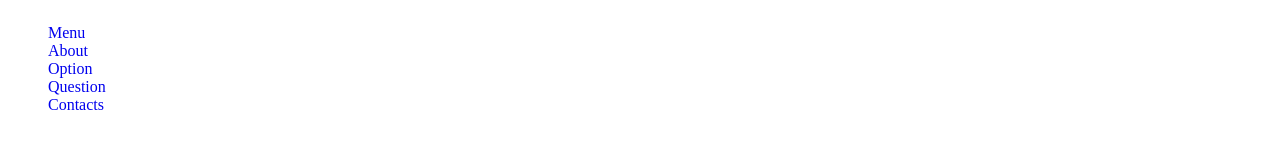
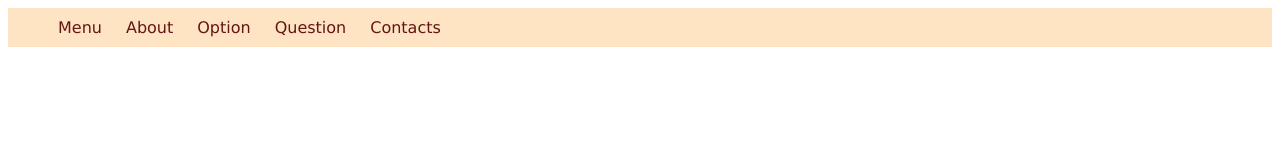
Before and after one commit to Zhumakadyrova/21.11.22, a plain HTML site: page index.html in a window 1280 px wide. Drawn offline with Linux system fonts and the light colour scheme.

Commit message:
some changes in navigation

```diff
--- a/style.css
+++ b/style.css
@@ -1,11 +1,25 @@
 *{
   box-sizing: border-box;
 }
-nav ul{
+nav{
+  background-color: bisque;
+}
+nav ul li{
   list-style-type: none;
-  display: inline-block;
+  display:inline-flex;
+  justify-content: space-between;
+
 }
 nav a{
   text-decoration: none;
-
+  margin: 10px;
+  font-family: Verdana, Geneva, Tahoma, sans-serif;
+  color: rgb(100, 21, 21);
+  font-weight: 550;
 }
+a:hover{
+  text-shadow: 0 0 10px rgba(67, 59, 59, 0.692);
+}
+a:focus{
+  text-decoration: underline;
+}
```
